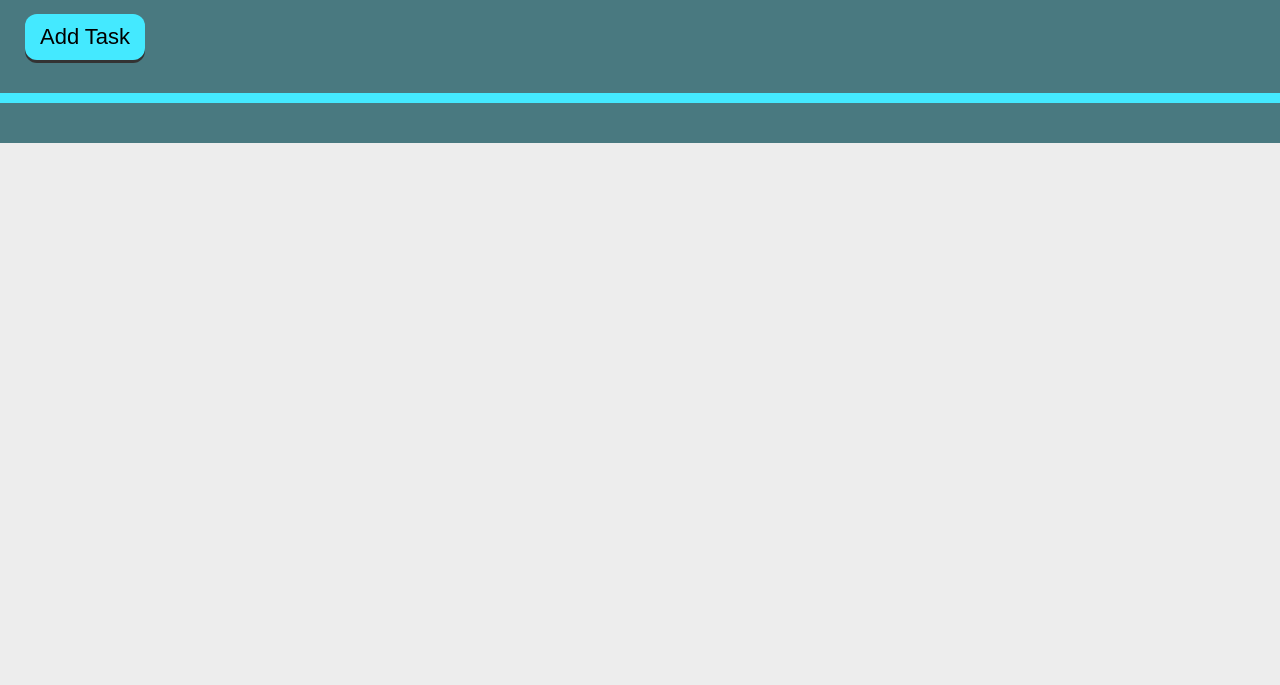
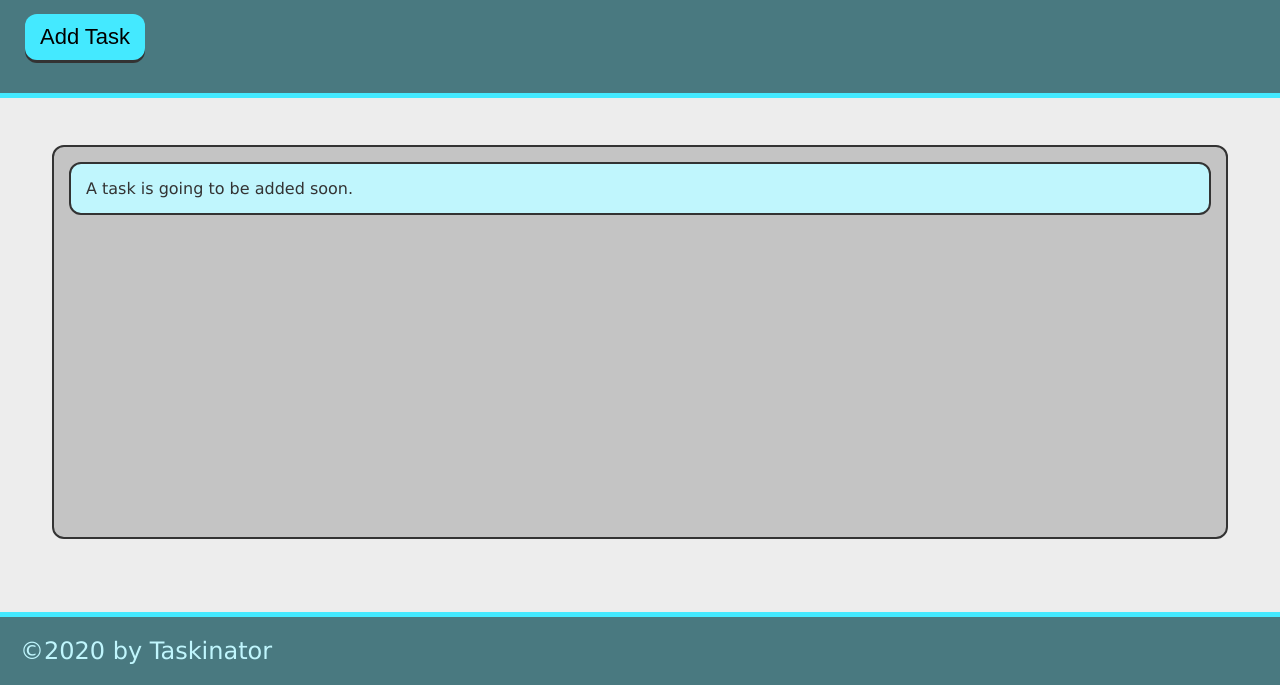
Before and after one commit to utilrr/taskinator, a plain HTML site: page index.html in a window 1280 px wide. Shown: the part 115-800 px from the top of the page. Drawn offline with Linux system fonts and the light colour scheme.

Commit message:
added some basic html

```diff
--- a/index.html
+++ b/index.html
@@ -19,9 +19,21 @@
 
  </header>
 
- <main></main>
+<main class='page-content'>
+ <section class='task-list-wrapper'>
+  <h2 class='list-title'></h2>
+    <ul class='task-list'>
+      <li class='task-item'>A task is going to be added soon.</li>
+    </ul>
+  </section>
 
- <footer></footer>
+
+
+</main>
+
+ <footer>
+  &copy;2020 by Taskinator
+ </footer>
 
 
   <script src="./assets/js/script.js"></script>
```
